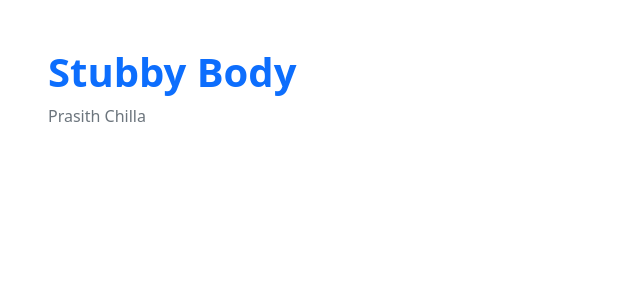
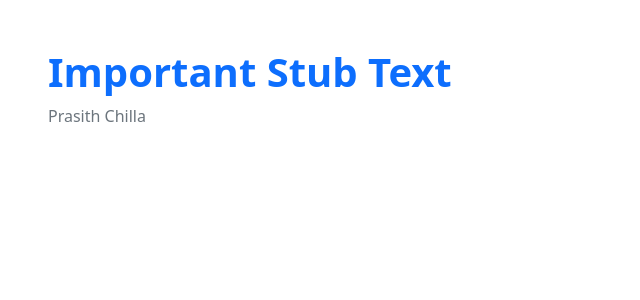
Before and after one commit to BuddaBaker/flask, a Flask app: page /stub/ in a window 1280 px wide. Shown: the part 66-366 px from the top of the page, without its empty margins (0-640 px from the left). Run offline with Flask 2, Linux system fonts and the light colour scheme.

Commit message:
stub text

```diff
--- a/templates/stub.html
+++ b/templates/stub.html
@@ -8,7 +8,7 @@
 {% block body %}
     <!- Try building a new body here, bootstrap is a wise choice ->
     <div class="px-5 py-5 mx-auto">
-        <h1 class="text-primary"><strong>Stubby Body</strong></h1>
+        <h1 class="text-primary"><strong>Important Stub Text</strong></h1>
         <p class="text-secondary">Prasith Chilla</p>
     </div>
 {% endblock %}
```
